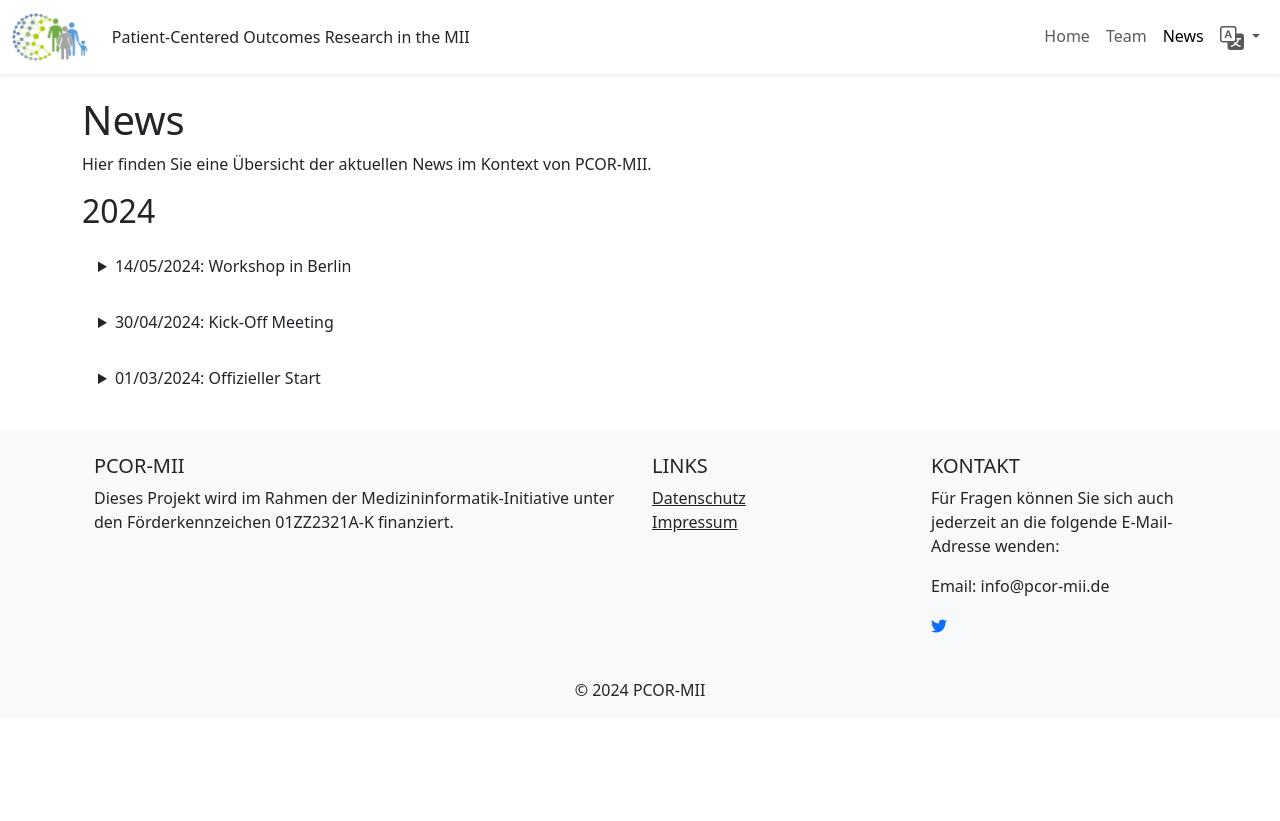
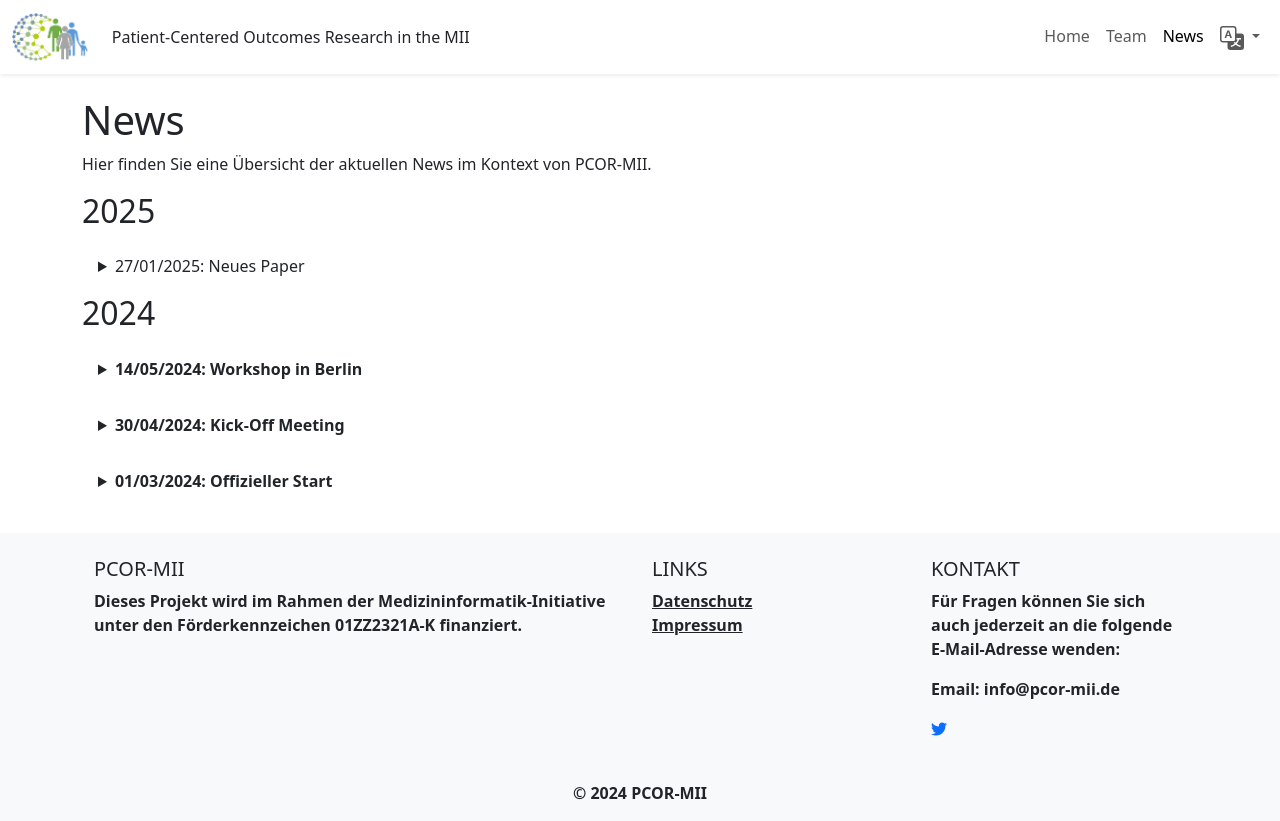
Before and after one commit to BIH-MI/pcor-mii-website, a plain HTML site: page de/news.html in a window 1280 px wide. Before the commit the page ends 800 px from the top, so only its background shows below. Drawn offline with nearby package versions, Linux system fonts and the light colour scheme.

Commit message:
Update news.html

```diff
--- a/de/news.html
+++ b/de/news.html
@@ -53,6 +53,12 @@
             <div class="col-12">
                 <h1>News</h1>
                 <p>Hier finden Sie eine Übersicht der aktuellen News im Kontext von PCOR-MII.</p>
+                <h2>2025</h2>
+                <details class="custom-details p-3">
+                    <summary>27/01/2025: Neues Paper</summary>
+                    <p class="mt-2">Das PCOR-MII-Projekt integriert patientenberichtete Outcomes (PROs) in die nationale Dateninfrastruktur der Medizininformatik-Initiative (MII), um Vorhersage, Monitoring und Outcome-Assessment in der klinischen Versorgung zu verbessern. <b>
+                        Lesen Sie mehr dazu in unserem neuen <a href="https://link.springer.com/article/10.1007/s41666-025-00187-8">neuen Paper</a>! #MedicalInformatics #PCOR #RealWorldEvidence</p>
+                </details>
                 <h2>2024</h2>
                 <details class="custom-details p-3">
                     <summary>14/05/2024: Workshop in Berlin</summary>
```
